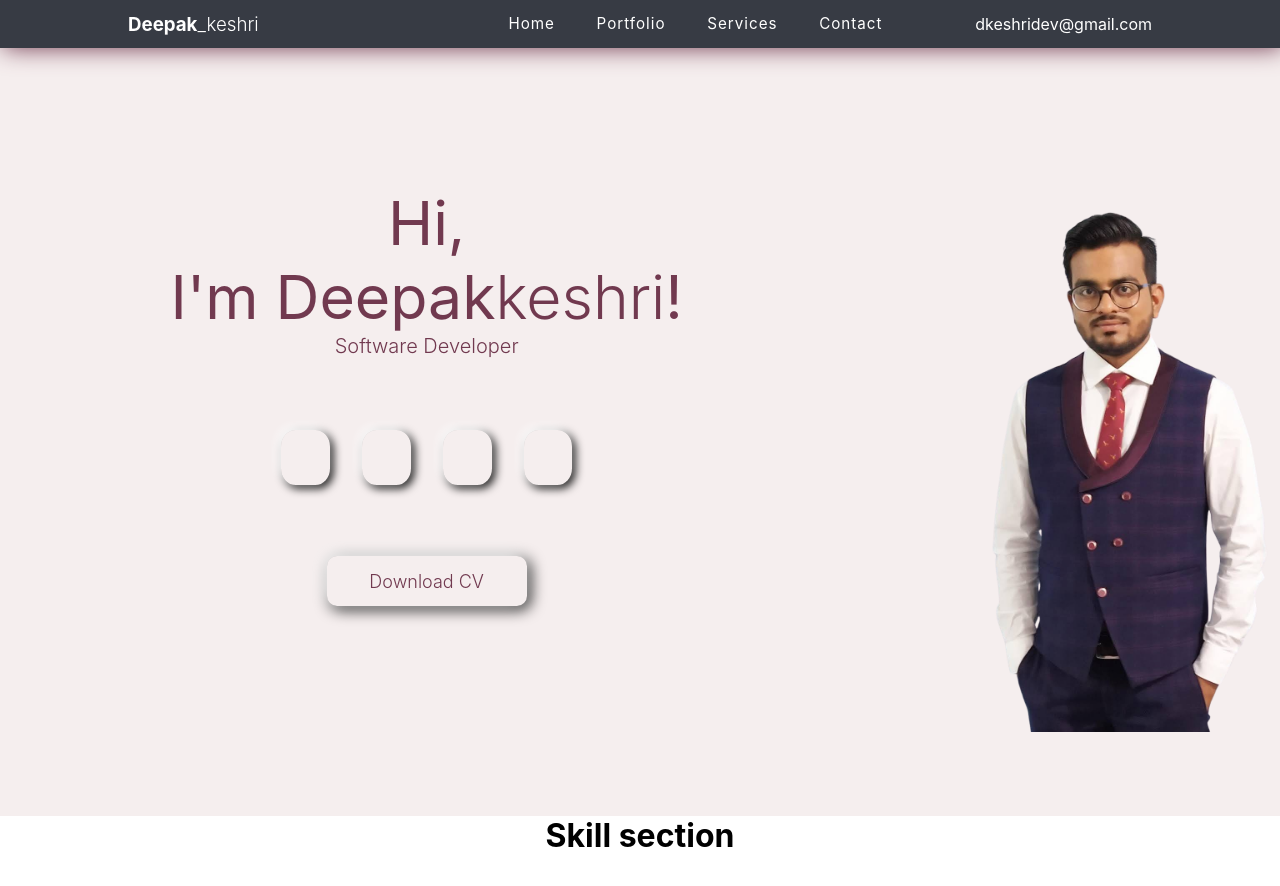
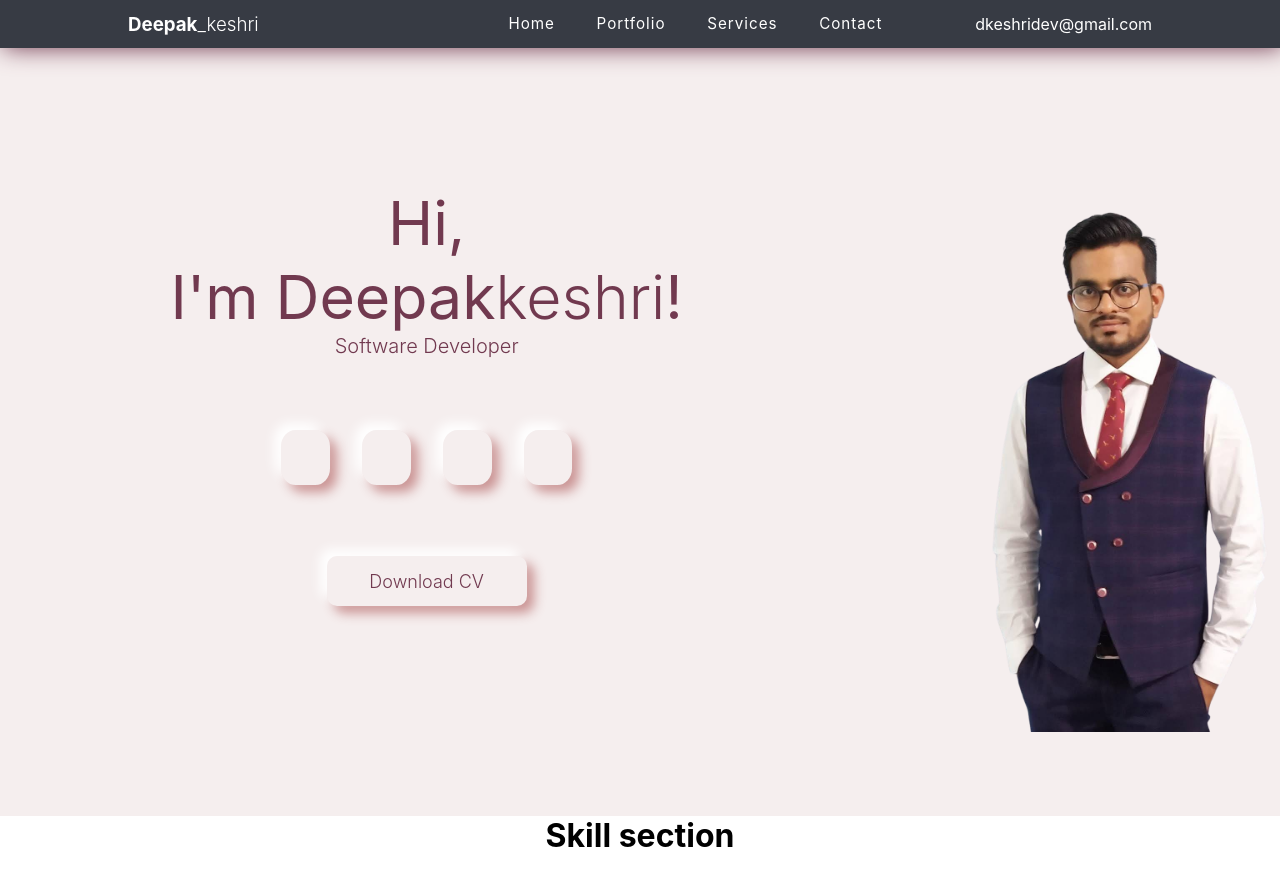
Before and after one commit to dkeshri/Portfolio, a React (Create React App) app: page / in a window 1280 px wide. Shown: the top 886 px of the page. Built offline with nearby package versions, Linux system fonts and the light colour scheme; a web font is replaced by a local one.

Commit message:
button modifuied

```diff
--- a/src/assets/css/Pages/Home/Banner.css
+++ b/src/assets/css/Pages/Home/Banner.css
@@ -53,12 +53,12 @@
   font-size: 2rem;
   border-radius: 30%;
   padding: 8px;
-  box-shadow: -3px -3px 10px #fff,
-  3px 3px 10px #000 ;
+  box-shadow: -7px -7px 12px rgba(255,255,255,1),
+  7px 7px 12px #ca9393 ;
 }
 .banner-content-socialMedia .social-icon-link:hover{
-  box-shadow: inset -3px -3px 10px #fff,
-  inset 3px 3px 10px #000 ;
+  box-shadow: inset -7px -7px 12px rgba(255,255,255,1),
+  inset 7px 7px 12px #ca9393 ;
 }
 /* cv button*/
 .banner-btn{
@@ -69,12 +69,12 @@
   justify-content: center;
   align-items: center;
   border-radius: 10px;
-  box-shadow: -3px -3px 15px #fff,
-  3px 3px 15px #000 ;
+  box-shadow: -7px -7px 12px rgba(255,255,255,1),
+  7px 7px 12px #ca9393 ;
 }
 .banner-btn:hover{
-  box-shadow: inset -3px -3px 15px #fff,
-  inset 3px 3px 15px #000 ;
+  box-shadow: inset -7px -7px 12px rgba(255,255,255,1),
+  inset 7px 7px 12px #ca9393 ;
 }
 .banner-btn .download-cv-link{
   color: var(--bannerTextSecondaryColor);
```
